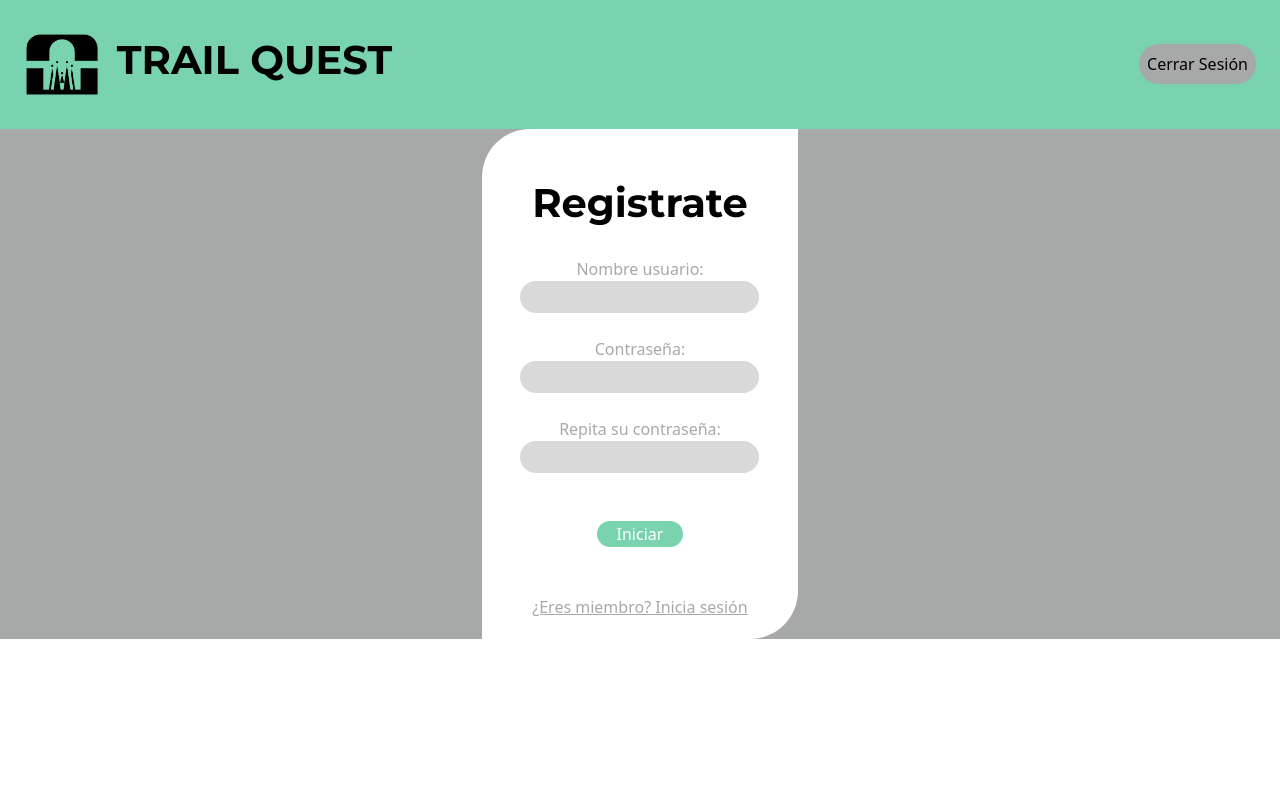
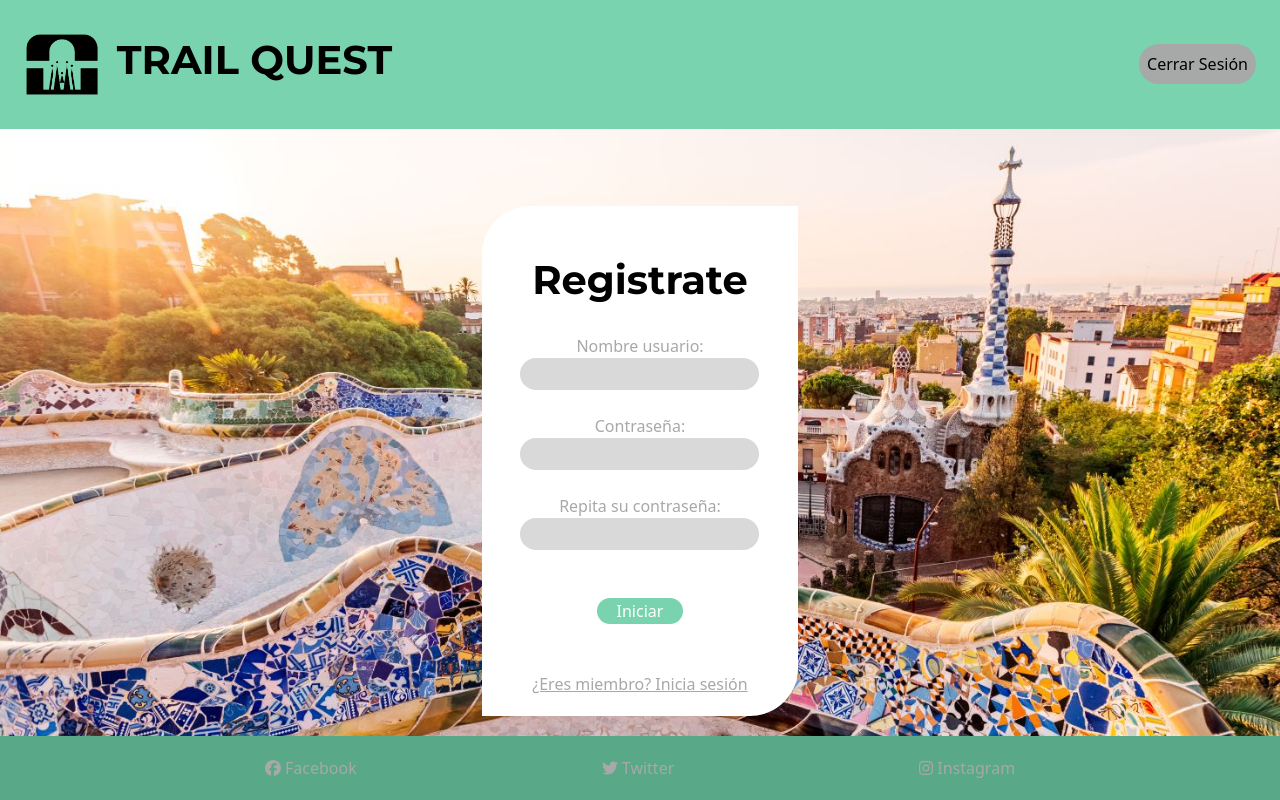
Before and after one commit to CarlosTarriasDiazWeb/trailquest-web, a Vue app: page /registro in a window 1280 px wide. Built offline with nearby package versions, Linux system fonts and the light colour scheme.

Commit message:
registro cambiado pero queda un poco

```diff
--- a/src/views/Login.vue
+++ b/src/views/Login.vue
@@ -48,6 +48,12 @@ export default {
     NavBar,
   },
 
+  data() {
+        return {
+            zoom: 8,
+        };
+    },
+
   methods: {
     enviarFormulario() {
       if (this.name != "Ana") {
@@ -73,7 +79,6 @@ body{
 
 }
 main {
-
   height: 100%;
 }
 
@@ -88,7 +93,6 @@ main {
 
 }
 
-
 h1 {
   display: flex;
   justify-content: center;
@@ -97,7 +101,6 @@ h1 {
 
 label {
   color: #a7a8a8;
-  display: flex;
 
 }
 
--- a/src/views/Registro.vue
+++ b/src/views/Registro.vue
@@ -4,6 +4,11 @@
   </header>
 
   <body>
+
+    <div class="imagen-fondo">
+
+      <div class="ajustar">
+
         <div class="contenedor">
 
           <h1>Registrate</h1>
@@ -13,12 +18,26 @@
             <label for="" required>Contraseña:</label>
             <input class="input" type="password" v-model="password1" name="password1" id="con_usuario"><br>
             <label for="" required>Repita su contraseña:</label>
-            <input class="input" type="password" v-model="password2"  name="password2" id="rep_contra"><br><br>
+            <input class="input" type="password" v-model="password2" name="password2" id="rep_contra"><br><br>
 
             <input type="submit" value="Iniciar" class="submit"><br><br>
             <a href="/login">¿Eres miembro? Inicia sesión</a>
           </form>
         </div>
+      </div>
+
+    </div>
+    <footer>
+      <a href="" class="nav-link">
+        <font-awesome-icon icon="fa-brands fa-facebook" /> Facebook
+      </a>
+      <a href="" class="nav-link">
+        <font-awesome-icon icon="fa-brands fa-twitter" /> Twitter
+      </a>
+      <a href="" class="nav-link">
+        <font-awesome-icon icon="fa-brands fa-instagram" /> Instagram
+      </a>
+    </footer>
   </body>
 </template>
 
@@ -32,16 +51,16 @@ export default {
   },
   methods: {
     enviarFormulario() {
-            if(!this.name){
+      if (!this.name) {
         alert("El nombre de usuario es obligatorio")
       }
-            if(!this.password1 || !this.password2){
+      if (!this.password1 || !this.password2) {
         alert("Debes repetir la contraseña")
       }
-             if(this.password1 != this.password2){
+      if (this.password1 != this.password2) {
         alert("Las contraseñas son diferentes!")
       }
-            else{
+      else {
         console.log('Enviado!');
       }
     },
@@ -51,12 +70,14 @@ export default {
 
     <!-- Add "scoped" attribute to limit CSS to this component only -->
 <style scoped>
-
-  body {
-  background-color: #a7a8a8;
+.imagen-fondo {
+  background-image: url(/public/assets/imgs/fotoFondo.jpg);
+  background-repeat: no-repeat;
+  background-size: cover;
   display: flex;
-  align-items: stretch;
+  align-items: center;
   justify-content: center;
+  min-height: 83vh;
 
 }
 
@@ -68,7 +89,6 @@ h1 {
 
 label {
   color: #a7a8a8;
-  display: flex;
 
 }
 
@@ -108,4 +128,14 @@ a {
   color: #a7a8a8;
 }
 
+footer {
+  background-color: #59a888;
+  bottom: 0;
+  left: 0;
+  width: 100%;
+  position: fixed;
+  display: flex;
+  justify-content: space-evenly;
+  padding: 20px;
+}
 </style>
```
Also changed, not shown: public/assets/imgs/fotoFondo.png (deleted). Lines whose indentation alone changed are shown as unchanged.
